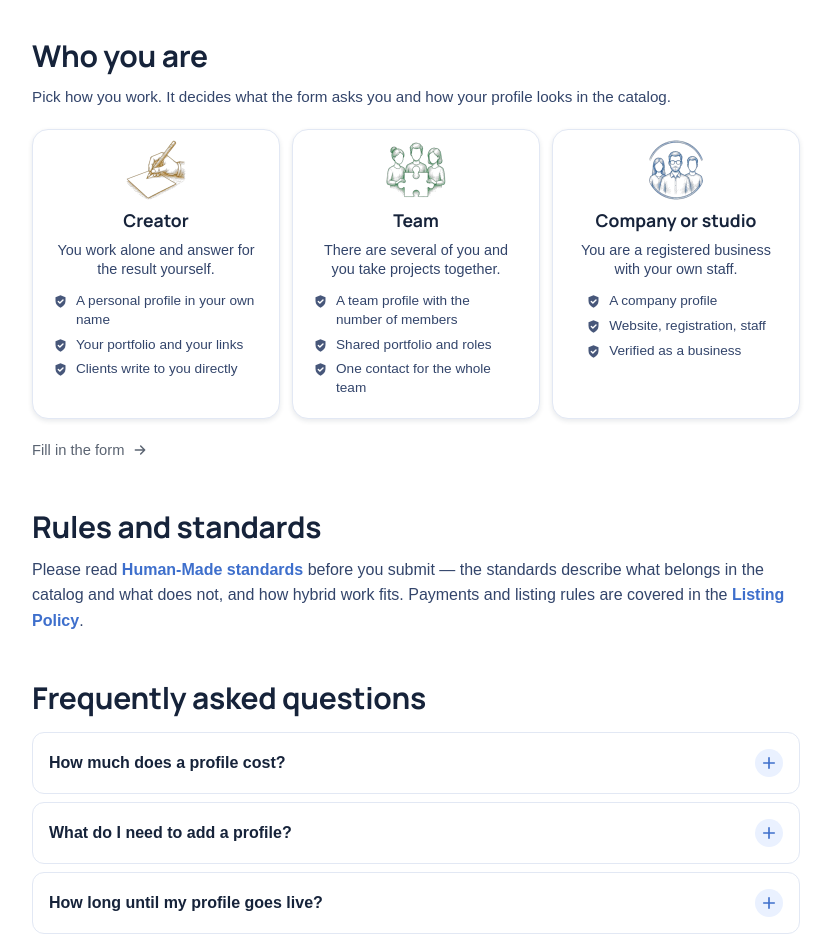
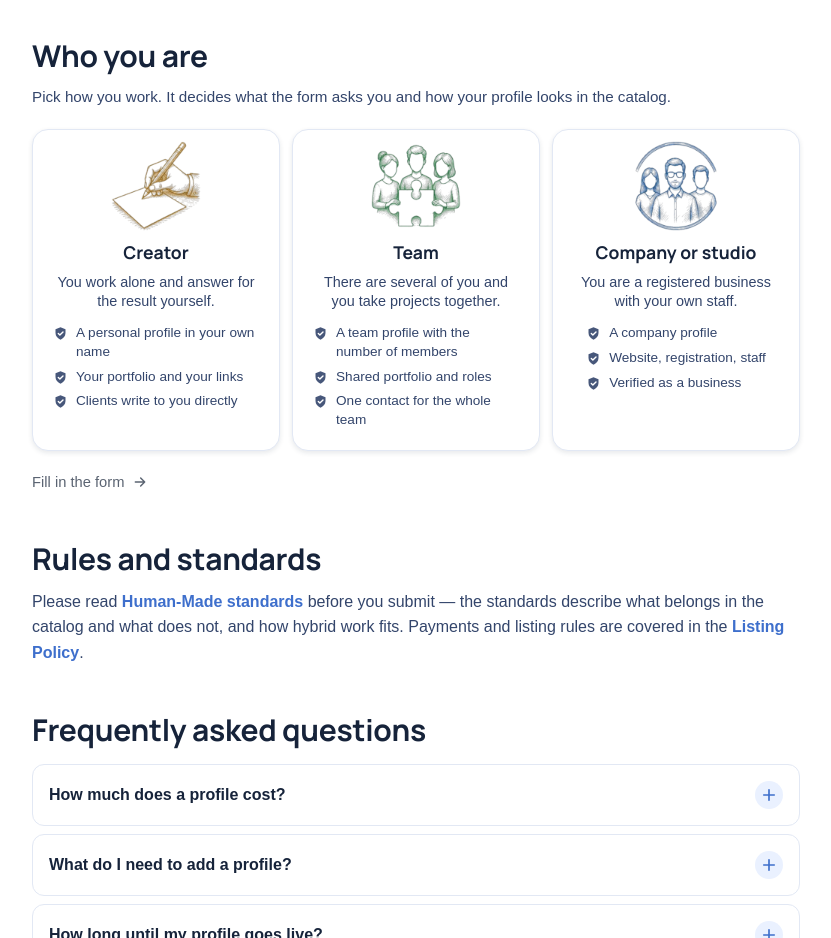
Before and after one commit to dm100usa-oss/no-ai-marketplace, a Next.js app: page /en/join in a window 1280 px wide. Shown: the part 1460-2398 px from the top of the page, without its empty margins (224-1055 px from the left). Built offline with nearby package versions, Linux system fonts and the light colour scheme; a web font is replaced by a local one.

Commit message:
Add files via upload

```diff
--- a/src/components/FindAccordion.tsx
+++ b/src/components/FindAccordion.tsx
@@ -96,8 +96,8 @@ export function FindAccordion({
                     src={`/images/find/${tone.icon}.webp`}
                     alt=""
                     aria-hidden="true"
-                    width={64}
-                    height={64}
+                    width={112}
+                    height={112}
                     loading="lazy"
                     decoding="async"
                     className="-my-3 block shrink-0"
--- a/src/components/JoinPicker.tsx
+++ b/src/components/JoinPicker.tsx
@@ -66,8 +66,8 @@ export function JoinPicker({ lang, dict }: { lang: Locale; dict: Dictionary }) {
                 src={`/images/find/${ICON_FILE[type]}.webp`}
                 alt=""
                 aria-hidden="true"
-                width={64}
-                height={64}
+                width={96}
+                height={96}
                 loading="lazy"
                 decoding="async"
                 className="-my-3 block shrink-0"
```
